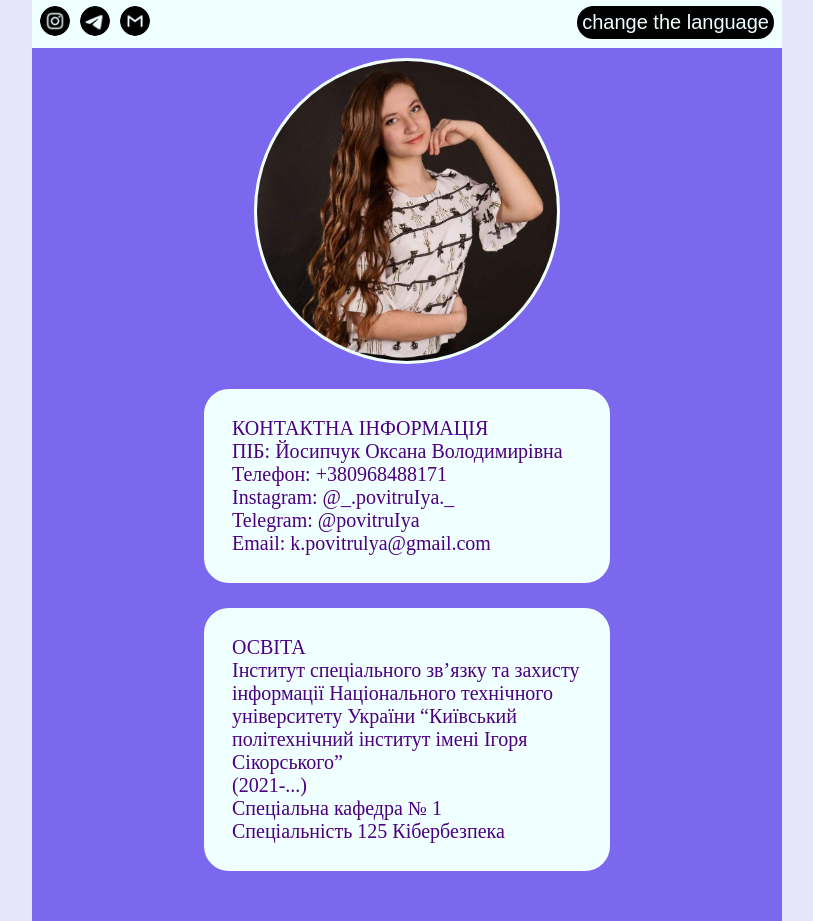
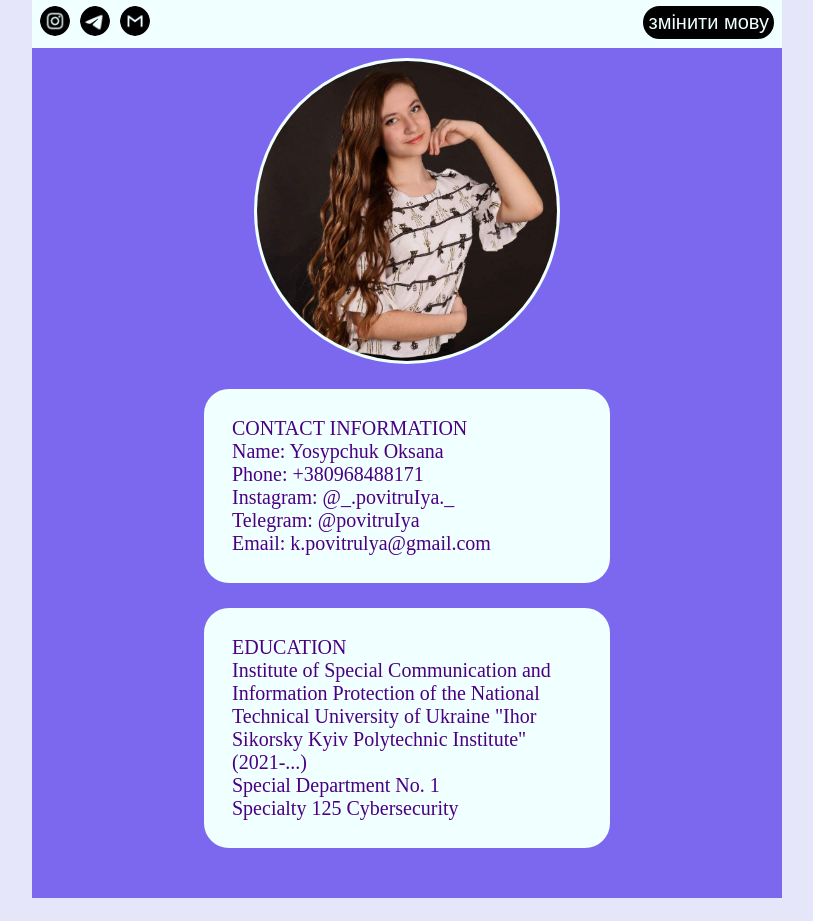
Before and after one commit to kpovitrulya/study, a plain HTML site: page resumeeng.html in a window 1280 px wide. Shown: the whole page, without its empty margins (233-1046 px from the left). After the commit the page ends 898 px from the top, so only its background shows below. Drawn offline with Linux system fonts and the light colour scheme.

Commit message:
Update resumeeng.html

```diff
--- a/resumeeng.html
+++ b/resumeeng.html
@@ -3,7 +3,7 @@
 <head>
 	<meta charset="utf-8">
 	<link rel="stylesheet" type="text/css" href="resumeuaeng.css">
-	<title>ЙОСИПЧУК • РЕЗЮМЕ</title>
+	<title>YOSYPCHUK • RESUME</title>
 </head>
 <body>
 <div id="fon">
@@ -11,24 +11,24 @@
 		<a href="https://instagram.com/_.povitrulya._?igshid=YmMyMTA2M2Y="><img src="insta.png"></a>
 		<a id="tel" href="https://t.me/povitruIya"><img src="tel.png"></a>
 		<a id="gmail" href="https://mail.google.com/mail/u/0/?tab=rm&ogbl#settings/labels"><img src="gmail.png"></a>
-		<button onclick="window.location.href = 'resumeeng.html'">change the language</button>
+		<button onclick="window.location.href = 'resumeua.html'">змінити мову</button>
 </div>
 	<img src="foto.jpg" id="foto">
 	<p>
-		КОНТАКТНА ІНФОРМАЦІЯ<br>
-		ПІБ: Йосипчук Оксана Володимирівна<br>
-		Телефон: +380968488171<br>
+		CONTACT INFORMATION<br>
+		Name: Yosypchuk Oksana<br>
+		Phone: +380968488171<br>
 		<a href="https://instagram.com/_.povitrulya._?igshid=YmMyMTA2M2Y=">Instagram: @_.povitruIya._</a><br>
 		<a href="https://t.me/povitruIya">Telegram: @povitruIya</a><br>
 		<a href="https://mail.google.com/mail/u/0/?tab=rm&ogbl#settings/labels">Email: k.povitrulya@gmail.com</a>
 	</p>
 
 	<p>
-		ОСВІТА<br>
-		<a href="https://iszzi.kpi.ua/">Інститут спеціального зв’язку та захисту інформації Національного технічного університету України “Київський політехнічний інститут імені Ігоря Сікорського”</a><br>
+		EDUCATION<br>
+		<a href="https://iszzi.kpi.ua/">Institute of Special Communication and Information Protection of the National Technical University of Ukraine "Ihor Sikorsky Kyiv Polytechnic Institute"</a><br>
 		(2021-...)<br>
-		Спеціальна кафедра № 1<br>
-		Cпеціальність 125 Кібербезпека
+		Special Department No. 1<br>
+		Specialty 125 Cybersecurity
 	</p>
 
 	<!-- <p>ПРО СЕБЕ</p>
```
